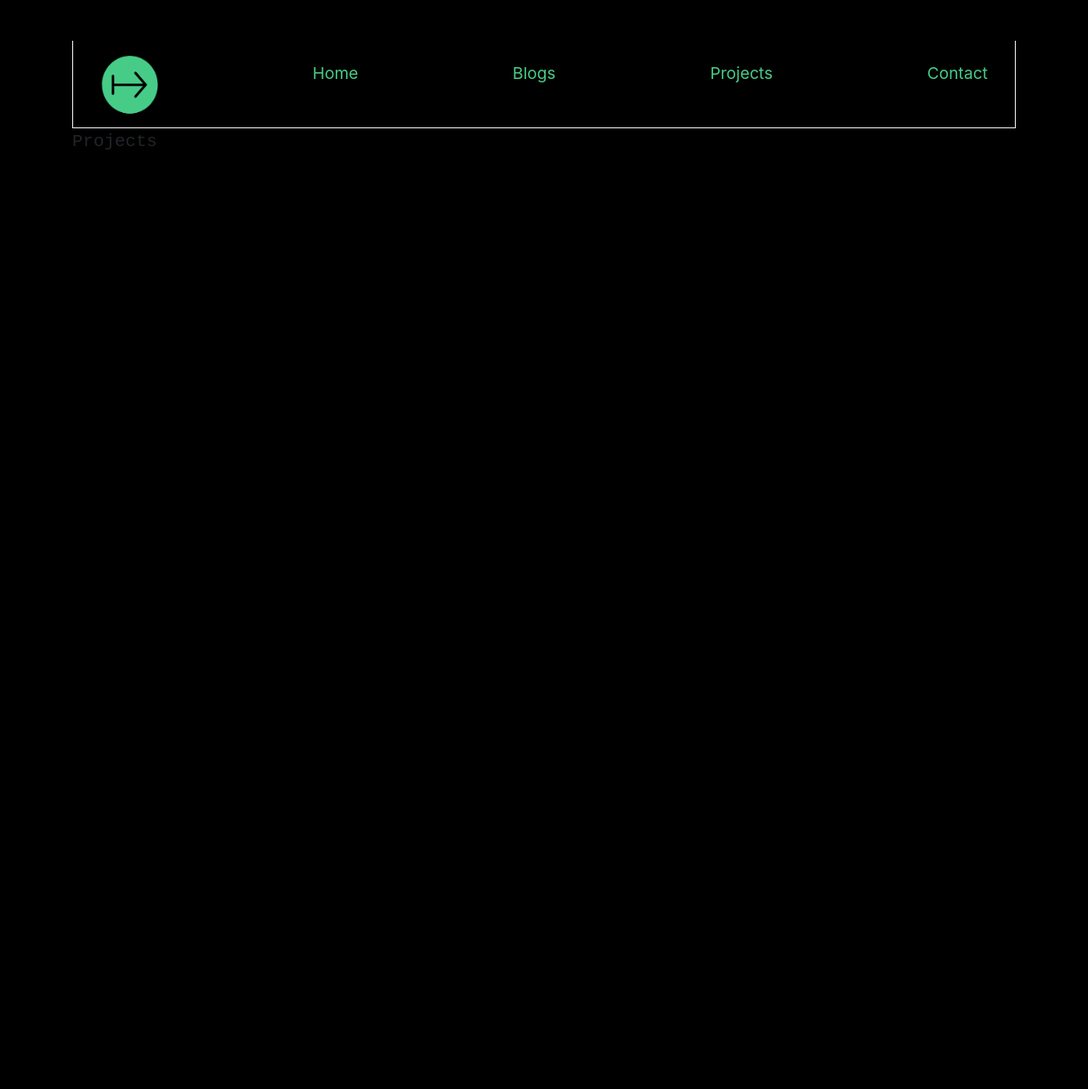
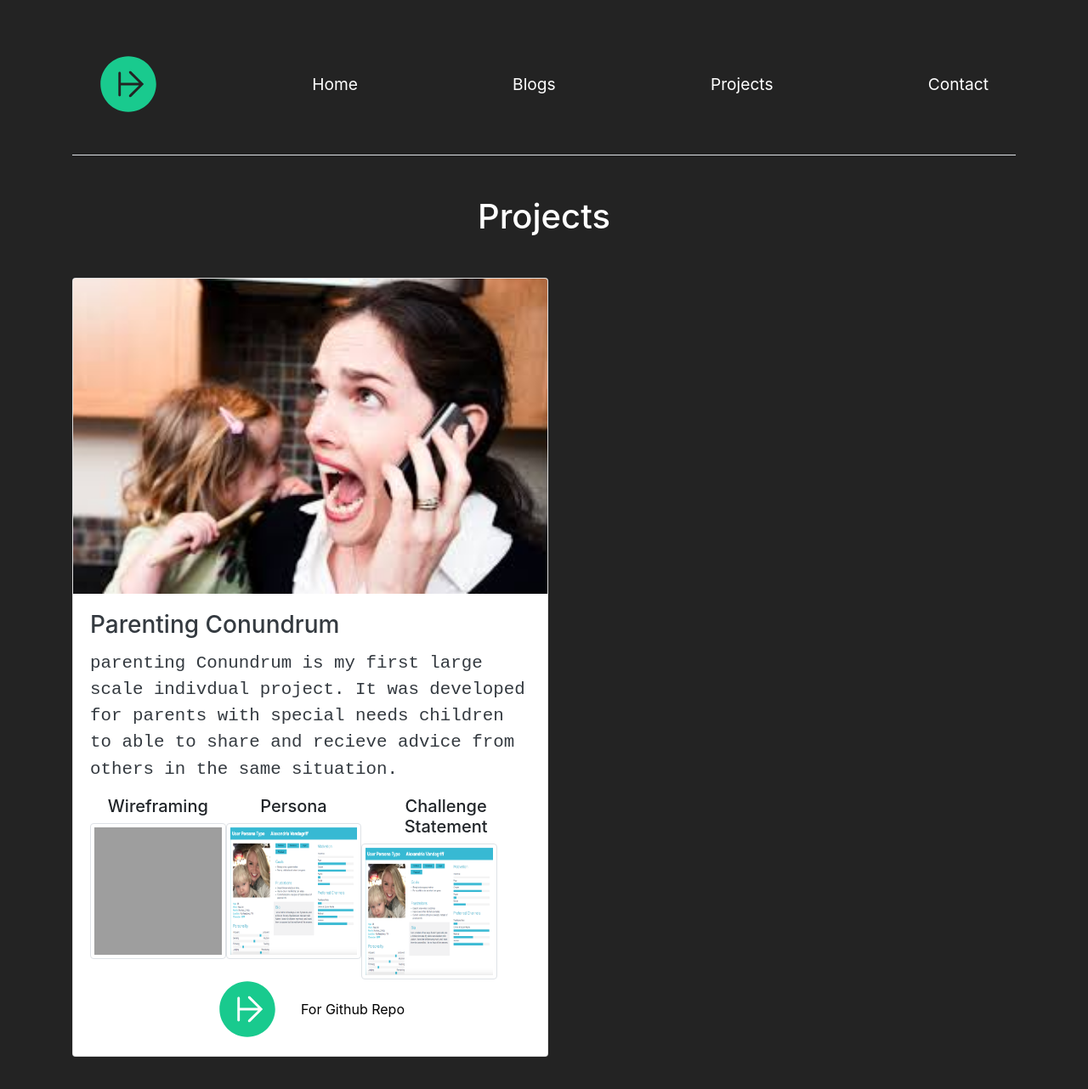
Before and after one commit to drteresavasquez/Portfolio-site, a React app: page /projects in a window 1280 px wide. Shown: the whole page at 85% size. Before the commit the page ends 800 px from the top, so only its background shows below. Built offline with nearby package versions, Linux system fonts and the light colour scheme; some packages are replaced by stand-ins of ours; grey boxes are pictures that could not be loaded; what re-base would draw is missing.

Commit message:
finishing up on styling and projects page to deplor and turn in

```diff
--- a/public/index.html
+++ b/public/index.html
@@ -5,7 +5,7 @@
     <meta name="viewport" content="width=device-width, initial-scale=1, shrink-to-fit=no">
     <meta name="theme-color" content="#000000">
     <link rel="manifest" href="%PUBLIC_URL%/manifest.json">
-    <link rel="shortcut icon" href="%PUBLIC_URL%/favicon.ico">
+    <link rel="shortcut icon" href="%PUBLIC_URL%/src/small-logo.png">
     <title>Arthur-Rankin.com</title>
   </head>
   <body>
--- a/src/components/Blogs.js
+++ b/src/components/Blogs.js
@@ -1,12 +1,17 @@
 import React, {Component} from 'react';
 import base from './base.js';
+import './blogs.css';
 
 
 
 let BlogPage = () => {
     return(
         <div>
-            <p>Blogs</p>
+            <h1 className="text-center mb-5 mt-5">Blogs</h1>
+            <div>
+                <h3 className="mb-5">January 2nd, 2018</h3>
+                <p>Today was the first day of my journey at Nashville Software School. I met a ton of new people, who I know will be good friends in no time. It was mostly introductions and lectures on what is expected from both the students and the teachers. Even though it was just the first day, I can already tell I'm going to love this. After all, this is what I want to do with my life. I every one else here is so motivated as well. I simply cant wait for us to jump into it. We are only here for 6 months so I know it wont be long but im going to learn as much as I possibly can from every person here. </p>
+            </div>
         </div>
     )
 }
--- a/src/components/Contact.js
+++ b/src/components/Contact.js
@@ -1,11 +1,19 @@
 import React, {Component} from 'react';
+import Logo from '../images/ARS LOGO.svg';
 
 
 
-let ContactPage = () => {
+
+let ContactPage = (props) => {
     return(
-        <div>
-            <p>Contact</p>
+        <div className="d-flex justify-content-center flex-column pt-5">
+            <div className="mb-5 mt-5">
+                <h3 className="mb-5 text-center"> Contact </h3>
+                <p>Treehouse track-star gone professional UIX Front-End Developer built on the foundation of clean aesthetic design and human readable code. Believer in the user story and how to bring that to an interactive experience in my development. Currently seeking opportunities in related position.
+
+                </p>
+                <p className="text-center d-flex justify-content-center align-items-center mt-5"><img src={props.logo} width="100" height="70"  alt="" /><a className="nav-link" href="mailto:webmaster@example.com">Email Me!</a></p>
+            </div>
         </div>
     )
 }
@@ -15,7 +23,8 @@ let ContactPage = () => {
 class Contact extends Component {
     render() {
         return(
-            <ContactPage />
+            <ContactPage
+            logo={Logo}/>
         )
     }
 }
--- a/src/components/Home.js
+++ b/src/components/Home.js
@@ -1,6 +1,6 @@
 import React, {Component} from 'react';
 import './home.css'
-import LGLogo from '../images/final-logo.png';
+import LGLogo from '../images/ARS LOGO.svg';
 
 
 
@@ -15,8 +15,9 @@ let HomePage = (props) => {
                 <p className="greet-4 pl-5">Portfolio</p>
                 <p className="greet-5 pl-4">of</p>
             </div>
-            <div className="d-flex justify-content-center">
-                <img src={props.biglogo} className="img-fluid main-logo"  alt="" />
+            <div className="d-flex flex-column justify-content-center align-items-center pl-5 ml-5">
+                <img src={props.biglogo} className="img-fluid main-logo" width="225" height='225' alt="" />
+                <h1 className="main-logo display-2 font-weight-light">Arthur Rankin</h1>
             </div>
         </div>
     )
--- a/src/components/Nav.js
+++ b/src/components/Nav.js
@@ -1,5 +1,5 @@
 import React, {Component} from 'react';
-import Logo from '../images/small-logo.png';
+import Logo from '../images/ARS LOGO.svg';
 import { BrowserRouter, Route, NavLink } from 'react-router-dom';
 import Home from './Home.js';
 import Blog from './Blogs.js';
@@ -11,9 +11,9 @@ import './nav.css';
 
 let NavBar = (props) => {
     return (
-        <nav className="main-nav container mt-5">
-            <ul className="nav justify-content-between text-center p-3 border-bottom border-right border-left border-light">
-                <li className="nav-item align-self-start">
+        <nav className="main-nav container mb-5 mt-5 pb-3">
+            <ul className="nav justify-content-between text-center p-3 border-bottom align-items-center pb-5">
+                <li className="nav-item ">
                     <img src={props.Logo} width="100" height="70"  alt="" />
                 </li>
                 <li className="nav-item">
--- a/src/components/Projects.js
+++ b/src/components/Projects.js
@@ -1,11 +1,43 @@
 import React, {Component} from 'react';
+import logo from '../images/parents.jpeg';
+import './projects.css';
+import Logo from '../images/ARS LOGO.svg';
+import wirePic from '../images/wireframing.JPG';
+import personaPic from '../images/persona.png';
 
 
 
-let ProjectsPage = () => {
+
+let ProjectsPage = (props) => {
     return(
-        <div>
-            <p>Projects</p>
+        <div className="d-flex flex-column mb-5 mt-5">
+            <h1 className="mb-5 text-center">Projects</h1>
+
+            <div className="card" style={{width: 35 + 'rem', hieght: 30 + 'rem'}}>
+                <img className="card-img-top" src={logo} alt="Card image cap" />
+                <div className="card-body">
+                    <h3 className="card-title text-dark">Parenting Conundrum</h3>
+                    <p className="card-text text-dark">parenting Conundrum is my first large scale indivdual project. It was developed for parents with special needs children to able to share and recieve advice from others in the same situation.</p>
+                    <div className="d-flex">
+                        <div>
+                            <h5 className="text-center">Wireframing</h5>
+                            <img src={props.wirepic} alt="" class="img-thumbnail" style={{width: 10 + 'rem', height: 10 + 'rem'}}/>
+                        </div>
+                        <div>
+                            <h5 className="text-center">Persona</h5>
+                            <img src={props.personapic} alt="" class="img-thumbnail" style={{width: 10 + 'rem', height: 10 + 'rem'}}/>
+                        </div>
+                        <div>
+                            <h5 className="text-center">Challenge Statement</h5>
+                            <img src={props.personapic} alt="" class="img-thumbnail" style={{width: 10 + 'rem', height: 10 + 'rem'}}/>
+                        </div>
+                    </div>
+                    <div className="d-flex justify-content-center align-items-center">
+                        <img src={props.logo} width="100" height="70"  alt="" />
+                        <a href="https://github.com/ArthurRankin/CapStone-ParConun" className="btn repo-btn">For Github Repo</a>
+                    </div>
+                </div>
+            </div>
         </div>
     )
 }
@@ -15,7 +47,10 @@ let ProjectsPage = () => {
 class Projects extends Component {
     render() {
         return(
-            <ProjectsPage />
+            <ProjectsPage
+            logo={Logo}
+            wirepic={wirePic}
+            personapic={personaPic} />
         )
     }
 }
--- a/src/components/blogs.css
+++ b/src/components/blogs.css
@@ -0,0 +1,3 @@
+p,h1,h3{
+    color: white;
+}
--- a/src/components/home.css
+++ b/src/components/home.css
@@ -11,6 +11,7 @@ p {
     from {opacity: 0;}
     to {opacity: 100;}
 }
+
 
 .greet-1 {
     opacity: 0;
--- a/src/components/main.css
+++ b/src/components/main.css
@@ -1,13 +1,15 @@
 body {
-    background-color:black;
+    background-color:#232323;
 }
 
 .nav-link {
-    color: #47CC87;
+    color: white;
     transition: letter-spacing .3s;
     font-size: 1.2em;
 }
 
 .nav-link:hover {
+
+    color: #19CA8E;
     letter-spacing: .5em;
 }
--- a/src/components/projects.css
+++ b/src/components/projects.css
@@ -0,0 +1,9 @@
+.repo-btn {
+   background-color: white;
+   color: black;
+}
+
+.repo-btn:hover{
+    background-color: #19CA8E;
+    color:white;
+}
```
Also changed, not shown: src/images/ARS LOGO.svg (added), src/images/parents.jpeg (added), src/images/persona.png (added), 1 other file.
